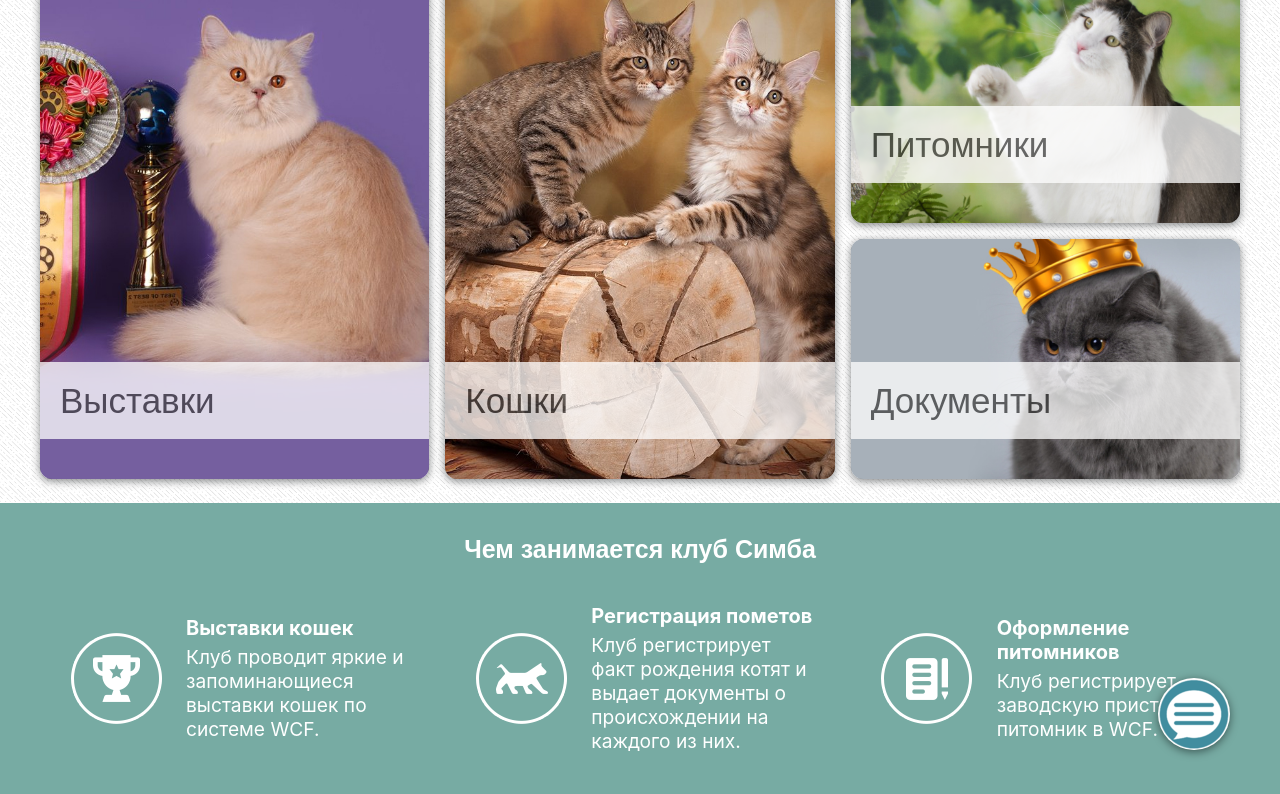
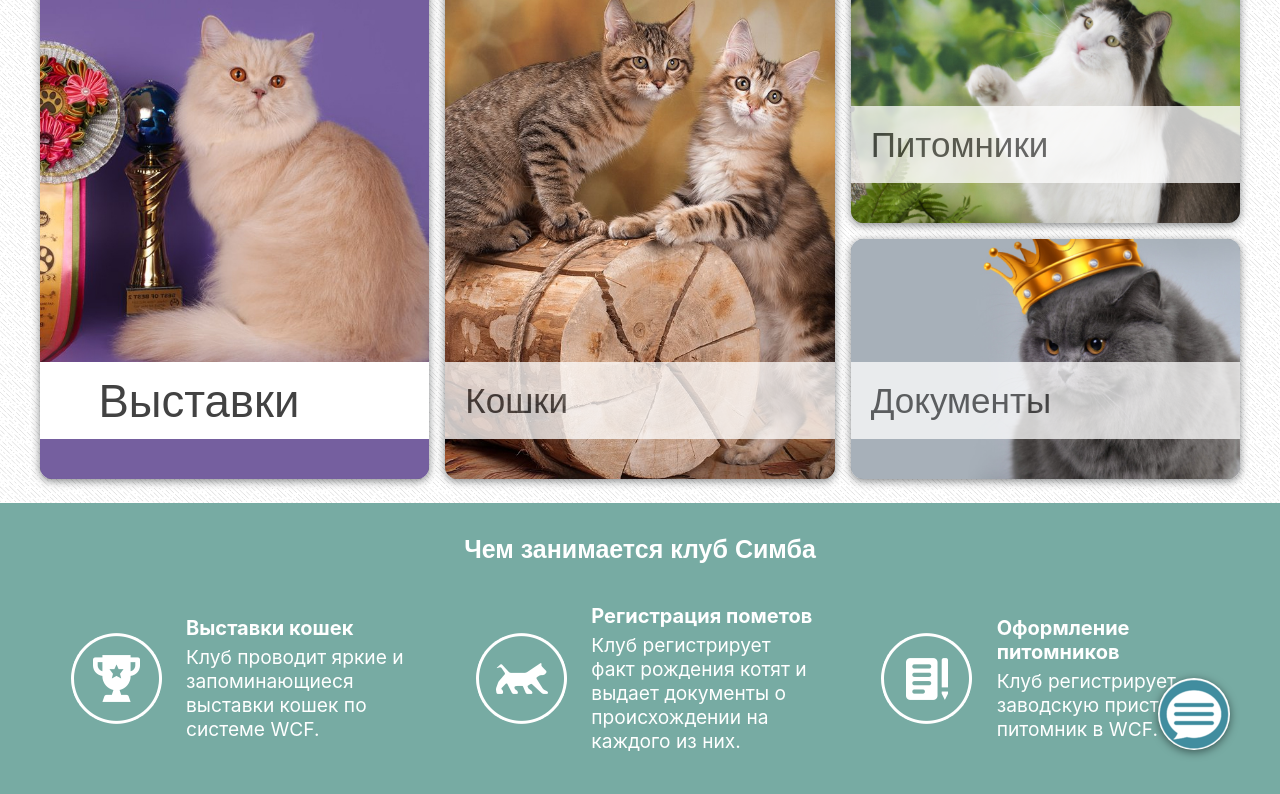
Before and after one commit to SilkShadow90/simba, a Next.js app: page / in a window 1280 px wide. In both pictures the pointer is over the element "Выставки". Shown: the part 1131-1925 px from the top of the page. Built offline with nearby package versions, Linux system fonts and the light colour scheme; no server answers; the database is empty.

Commit message:
some fix

```diff
--- a/components/NavigationCard/index.module.css
+++ b/components/NavigationCard/index.module.css
@@ -40,12 +40,12 @@
     transition: all ease-in-out 0.5s;
 }
 
-.card:hover > .cardText span {
+.card:hover .cardText span {
     bottom: 0;
     color: #424242;
     transform: scale(1.3) translateX(20%);
 }
 
-.card:hover > .cardText {
+.card:hover .cardText {
     opacity: 1;
 }
```
